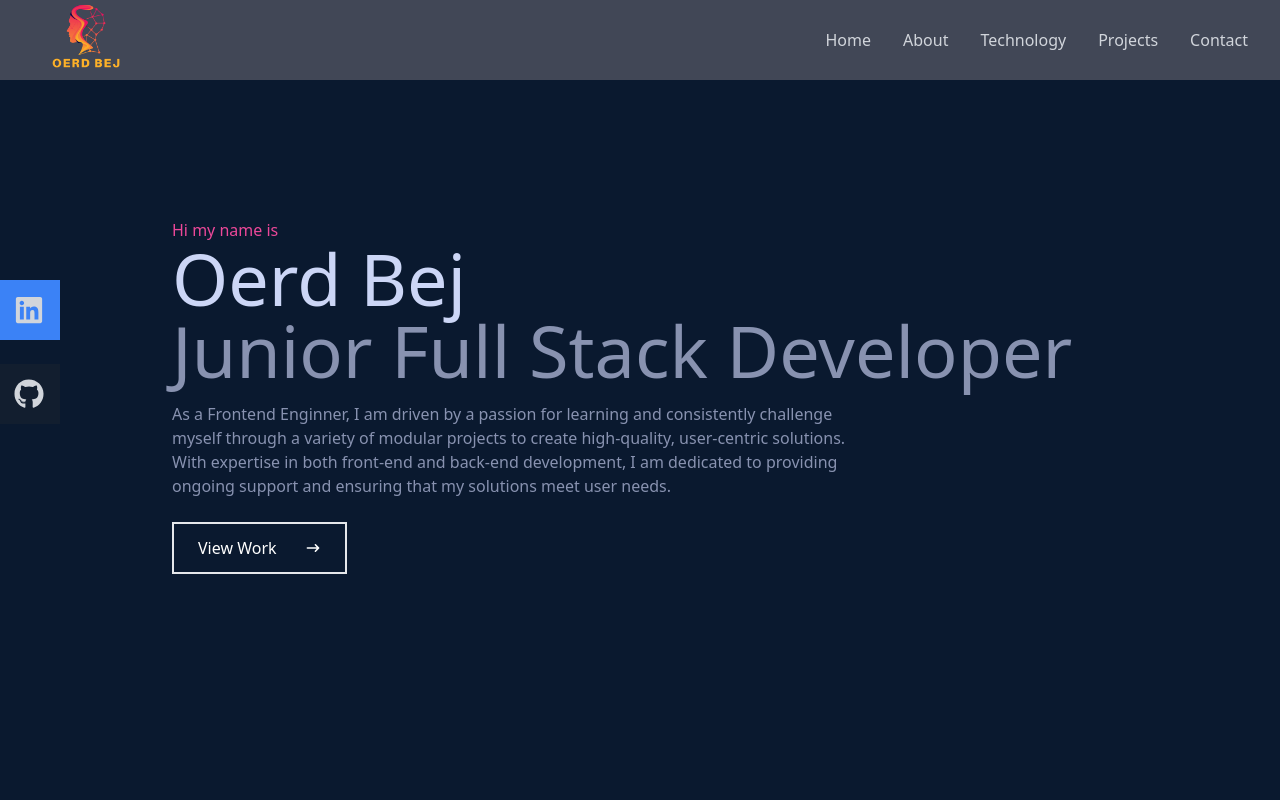
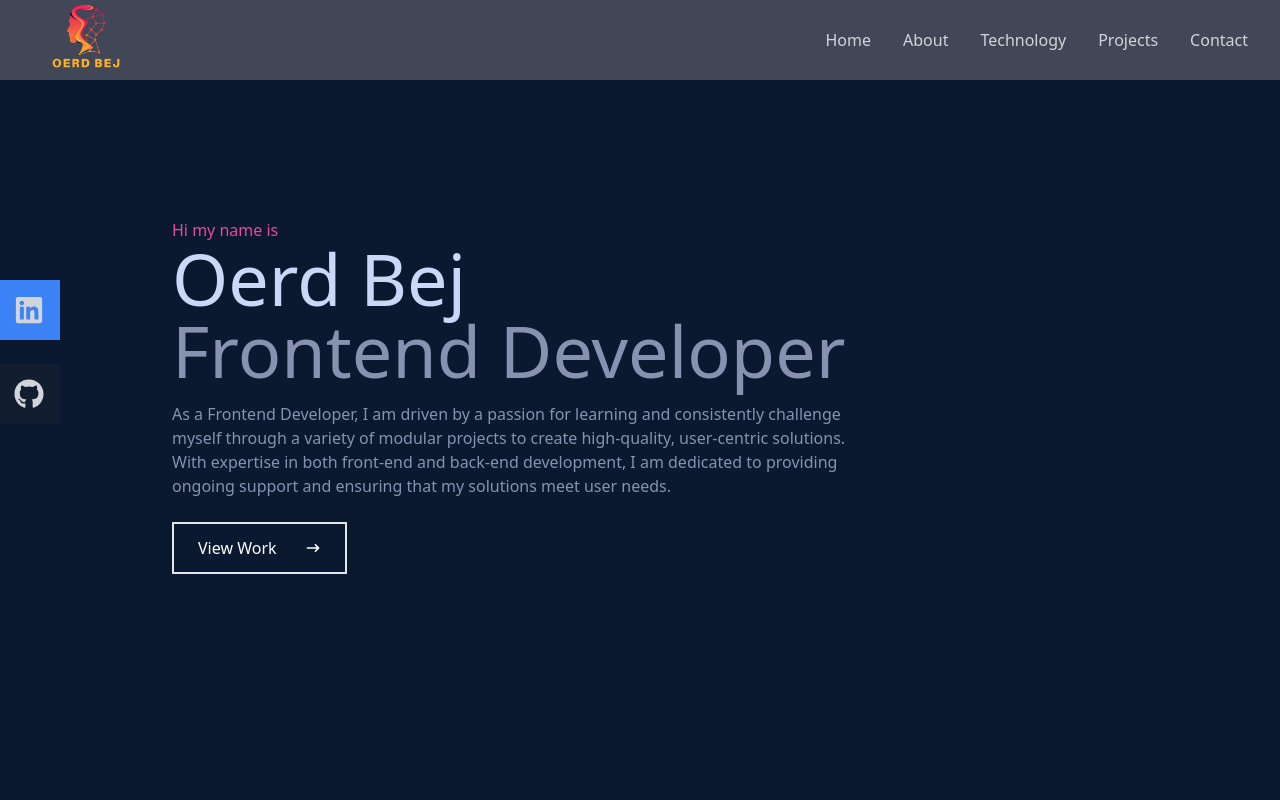
Before and after one commit to OerdBej/showcase, a React (Create React App) app: page / in a window 1280 px wide. Shown: the top 800 px of the page. Built offline with nearby package versions, Linux system fonts and the light colour scheme.

Commit message:
fix error on title

```diff
--- a/src/components/Home.jsx
+++ b/src/components/Home.jsx
@@ -12,10 +12,10 @@ const Home = () => {
                     Oerd Bej
                 </h1>
                 <h2 className='text-4xl sm:text-7xl font-bold-text text-[#8892b0] '>
-                    Junior Full Stack Developer{' '}
+                    Frontend Developer
                 </h2>
                 <p className='text-[#8892b0] py-4 max-w-[700px]'>
-                    As a Frontend Enginner, I am driven by a passion for
+                    As a Frontend Developer, I am driven by a passion for
                     learning and consistently challenge myself through a variety
                     of modular projects to create high-quality, user-centric
                     solutions. With expertise in both front-end and back-end
```
